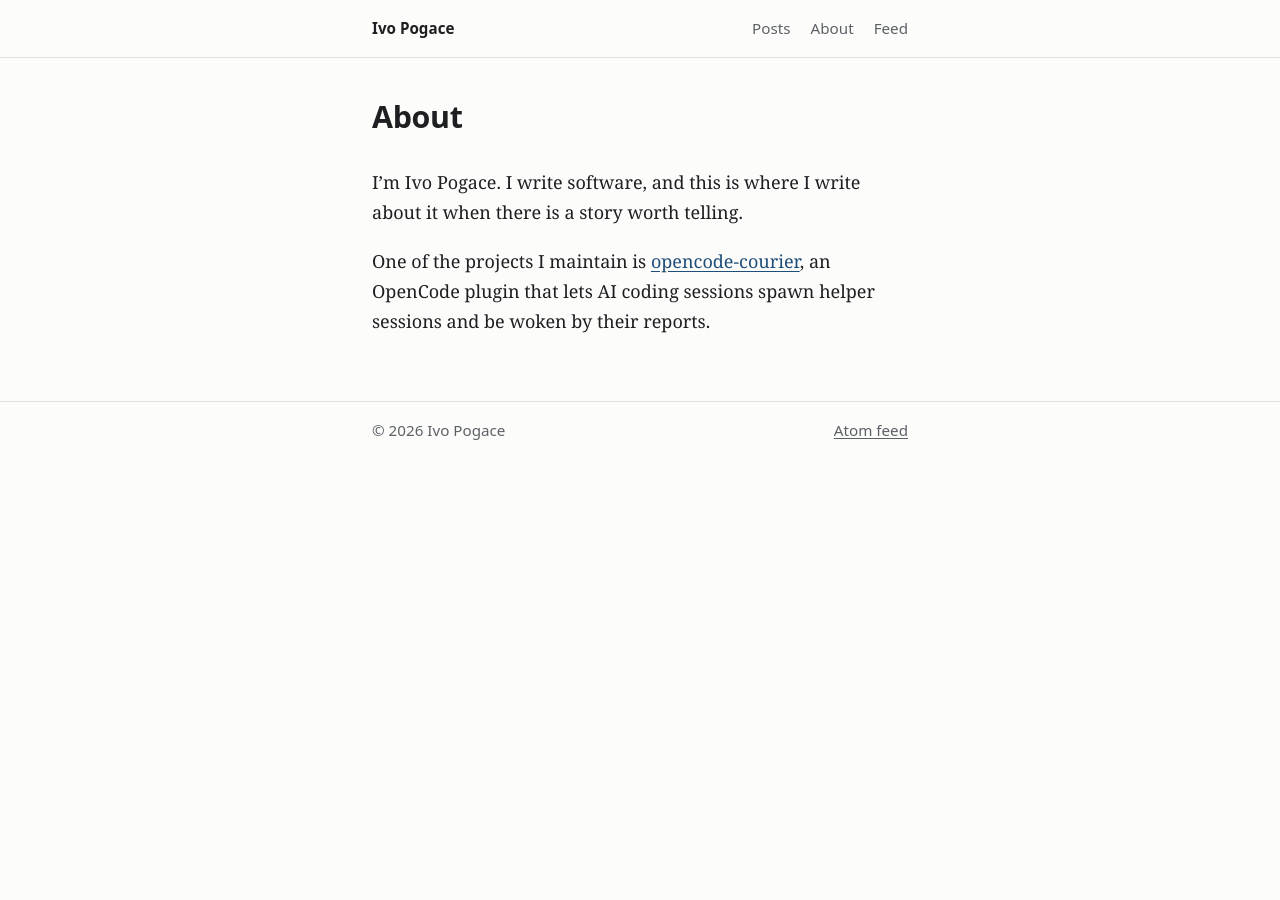
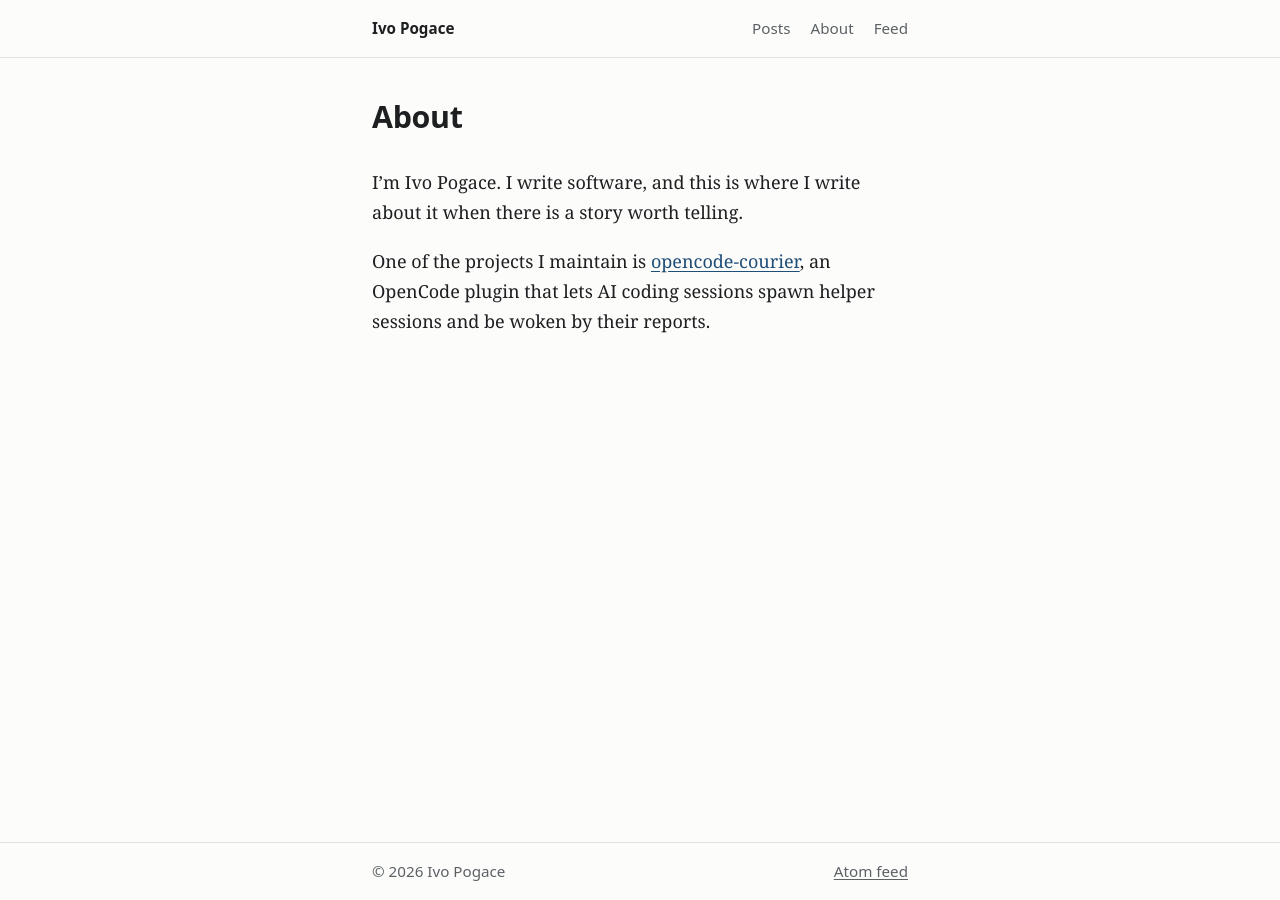
Before and after one commit to ivopogace/blog, a Jekyll site: the page built from about.md, in a window 1280 px wide. Built offline with Jekyll 4.4.1, drawn with Linux system fonts in a browser that asks for light colours.

Commit message:
Publish the first post and pin the footer to the window bottom
Remove `published: false` from the 'Banning a tool' post; text and date
are unchanged.

Make body a column flex container at least as tall as the window
(100dvh, 100vh fallback) with main growing, so the footer sits at the
bottom on short pages and follows the content on long ones. Drop the
bottom margin of main's last child so the gap above the footer rule
stays 4rem, and reset the layout for print.

Claude-Session: https://claude.ai/code/session_0138xCu9Xg61mfZqJrc6tSA7

```diff
--- a/assets/css/style.css
+++ b/assets/css/style.css
@@ -51,6 +51,12 @@ body {
   font-size: 1.125rem;
   line-height: 1.65;
   overflow-wrap: break-word;
+  /* Header, main and footer stack in a column at least as tall as the window,
+     so the footer sits at the bottom of the window on short pages. */
+  display: flex;
+  flex-direction: column;
+  min-height: 100vh;
+  min-height: 100dvh;
 }
 
 .wrap {
@@ -88,7 +94,10 @@ a:hover { text-decoration-thickness: 2px; }
 .site-footer { border-top: 1px solid var(--rule); color: var(--muted); margin-top: 4rem; }
 .site-footer a { color: var(--muted); }
 
-main.wrap { padding-top: 2.5rem; }
+main.wrap { flex: 1 0 auto; width: 100%; padding-top: 2.5rem; }
+/* As a flex item, main keeps its last child's bottom margin inside it. Drop
+   that margin so the space above the footer rule stays the footer's 4rem. */
+main.wrap > :last-child, .prose > :last-child, .post-list li:last-child { margin-bottom: 0; }
 
 /* Headings */
 h1, h2, h3, h4 {
@@ -204,5 +213,5 @@ pre code { font-size: inherit; background: none; padding: 0; }
 
 @media print {
   .site-header nav, .site-footer, .back, .skip { display: none; }
-  body { background: #fff; color: #000; }
+  body { display: block; min-height: 0; background: #fff; color: #000; }
 }
```
Also changed, not shown: _posts/2026-11-10-banning-a-tool-is-not-handling-it.md (+0 -1 lines).
